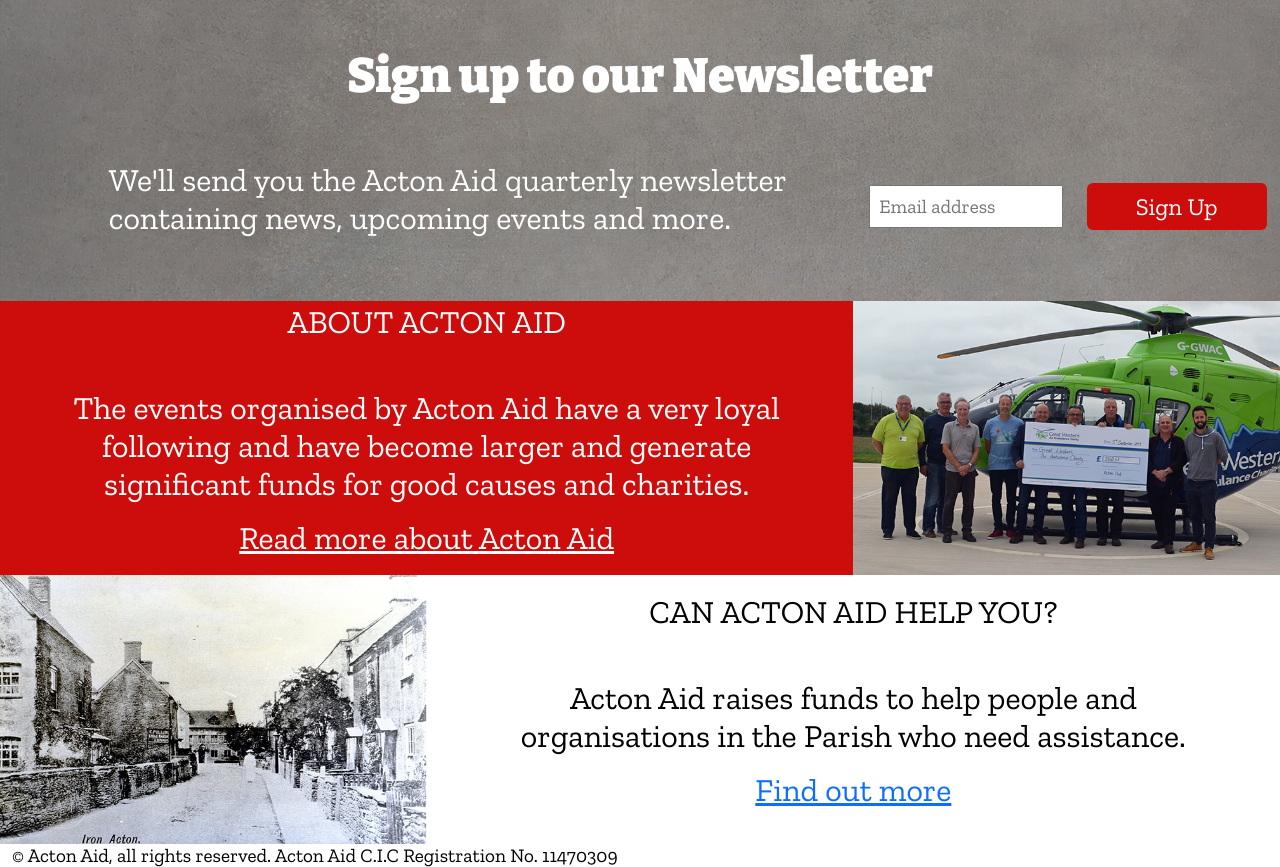
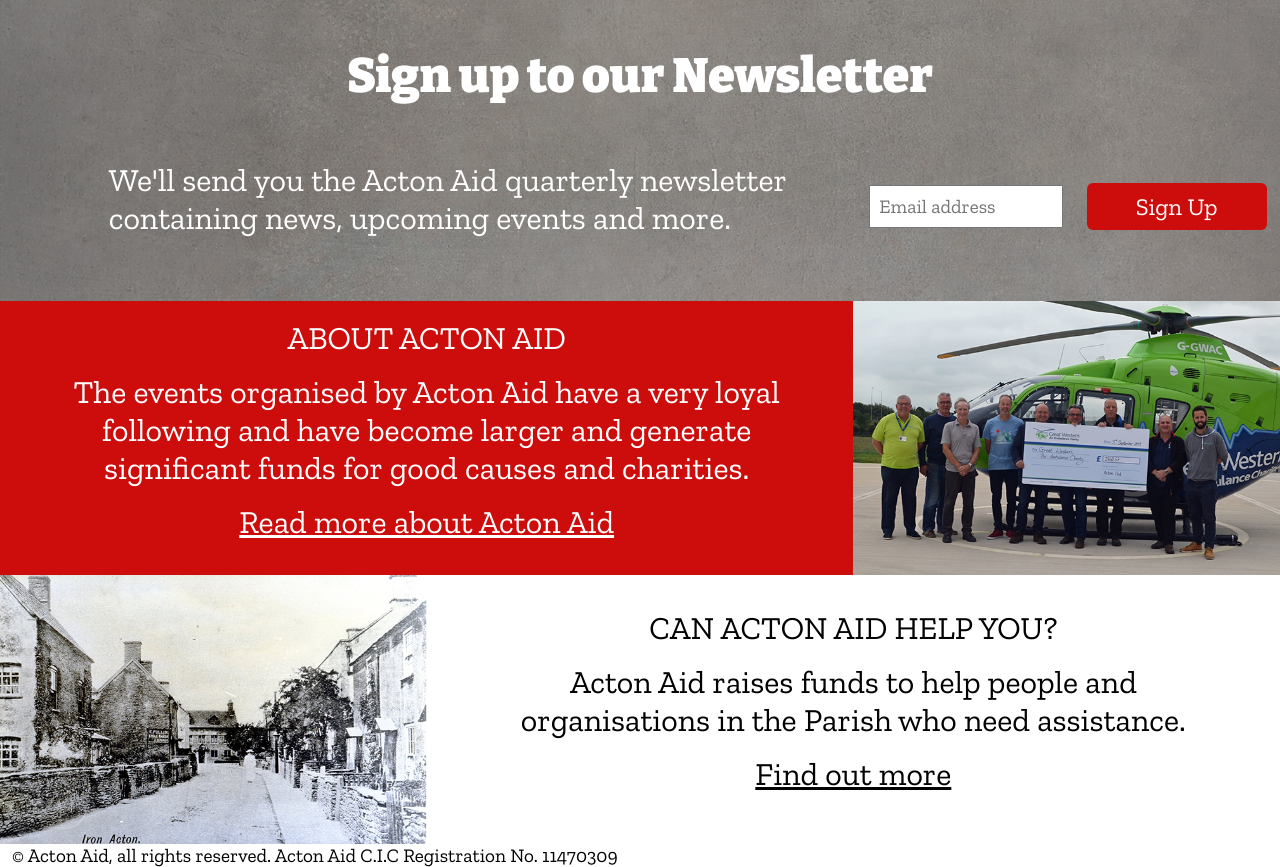
Before and after one commit to MichelleBritton/actonaid, a PHP site: page / in a window 1280 px wide. Shown: the part 1572-2439 px from the top of the page. Run offline with PHP 8.4, Linux system fonts and the light colour scheme; some libraries are stand-ins or nearby versions.

Commit message:
Style info sections

```diff
--- a/assets/css/style.css
+++ b/assets/css/style.css
@@ -61,6 +61,15 @@ a.btn-outline,
 
 .white {
     color: #fff;
+}
+a.white:hover {
+    color: #000;
+}
+.black {
+    color: #000;
+}
+a.black:hover {
+    color: #cd0c0c;
 }
 .red-bg {
     background-color: #cd0c0c;
--- a/index.html
+++ b/index.html
@@ -153,23 +153,23 @@
     <!-- Info Sections -->
     <section>
         <div class="row g-0 align-items-center text-center red-bg white">
-            <div class="col-12 col-md-8 px-5">
-                <h3 class="text-uppercase mb-5">About Acton Aid</h3>
+            <div class="col-12 col-lg-8 px-5 py-3 py-lg-0">
+                <h3 class="text-uppercase mb-3">About Acton Aid</h3>
                 <p>The events organised by Acton Aid have a very loyal following and have become larger and generate significant funds for good causes and charities.</p>
                 <p><a href="about.html" class="white">Read more about Acton Aid</a></p>
             </div>
-            <div class="col-12 col-md-4">
+            <div class="col-12 d-none d-lg-block col-lg-4">
                 <img src="assets/images/airambulance.jpg" class="d-block w-100" alt="Charity Donation">
             </div>
         </div>
         <div class="row g-0 align-items-center text-center">
-            <div class="col-12 col-md-4">
+            <div class="col-12 d-none d-lg-block col-lg-4">
                 <img src="assets/images/village.jpg" class="d-block w-100" alt="Iron Acton Village">
             </div>
-            <div class="col-12 col-md-8 px-5">
-                <h3 class="text-uppercase mb-5">Can Acton Aid help you?</h3>
+            <div class="col-12 col-lg-8 px-5 py-3 py-lg-0">
+                <h3 class="text-uppercase mb-3">Can Acton Aid help you?</h3>
                 <p>Acton Aid raises funds to help people and organisations in the Parish who need assistance.</p>
-                <p><a href="can-acton-aid-help-you.html">Find out more</a></p>
+                <p><a href="can-acton-aid-help-you.html" class="black">Find out more</a></p>
             </div>
         </div>
     </section>
```
